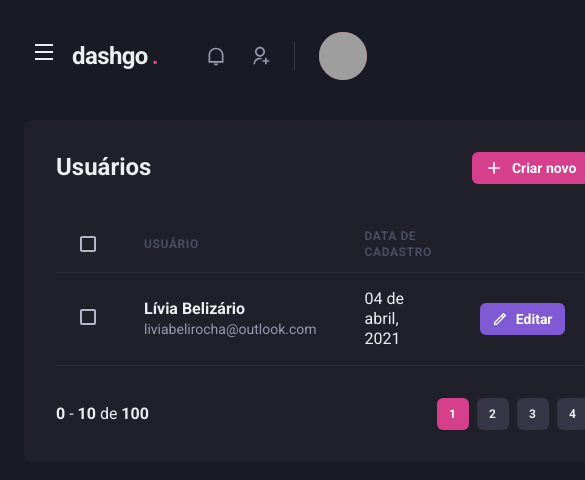
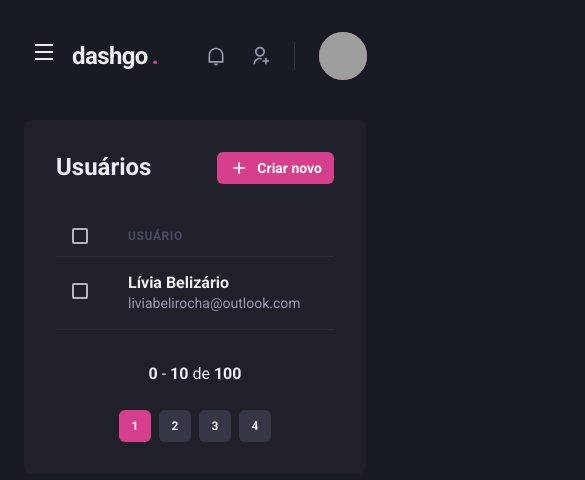
Before and after one commit to liviabelirocha/dashgo, a Next.js app: page /users in a window 390 px wide. Shown: the top 480 px of the page, 585 px wide, since content can reach past the window. Built offline with nearby package versions, Linux system fonts and the light colour scheme; grey boxes are pictures that could not be loaded.

Commit message:
feat: responsive user page

```diff
--- a/src/components/Pagination/index.tsx
+++ b/src/components/Pagination/index.tsx
@@ -5,7 +5,7 @@ import { PaginationItem } from "./PaginationItem";
 export function Pagination() {
   return (
     <Stack
-      direction="row"
+      direction={["column", "row"]}
       mt="8"
       justify="space-between"
       align="center"
--- a/src/pages/users/create.tsx
+++ b/src/pages/users/create.tsx
@@ -31,19 +31,19 @@ export default function CreateUser() {
       <Flex w="100%" my="6" maxW={1480} mx="auto" px="6">
         <Sidebar />
 
-        <Box flex="1" borderRadius="8" bg="gray.800" p="8">
+        <Box flex="1" borderRadius="8" bg="gray.800" p={["6", "8"]}>
           <Heading size="lg" fontWeight="normal">
             Criar usuário
           </Heading>
           <Divider my="6" borderColor="gray.700" />
 
           <VStack spacing="8">
-            <SimpleGrid minChildWidth={240} spacing="8" w="100%">
+            <SimpleGrid minChildWidth={240} spacing={["6", "8"]} w="100%">
               <Input name="name" label="Nome completo" />
               <Input name="email" label="E-mail" type="email" />
             </SimpleGrid>
 
-            <SimpleGrid minChildWidth={240} spacing="8" w="100%">
+            <SimpleGrid minChildWidth={240} spacing={["6", "8"]} w="100%">
               <Input name="password" type="password" label="Senha" />
               <Input
                 name="password_confirmation"
--- a/src/pages/users/index.tsx
+++ b/src/pages/users/index.tsx
@@ -12,6 +12,7 @@ import {
   Th,
   Thead,
   Tr,
+  useBreakpointValue,
 } from "@chakra-ui/react";
 import { RiAddLine, RiPencilLine } from "react-icons/ri";
 
@@ -20,6 +21,11 @@ import { Sidebar } from "../../components/Sidebar";
 import { Pagination } from "../../components/Pagination";
 
 export default function UserList() {
+  const isWideVersion = useBreakpointValue({
+    base: false,
+    lg: true,
+  });
+
   return (
     <Box>
       <Header />
@@ -47,17 +53,17 @@ export default function UserList() {
           <Table colorScheme="whiteAlpha">
             <Thead>
               <Tr>
-                <Th px="6" color="gray.300" w="8">
+                <Th px={["4", "4", "6"]} color="gray.300" w="8">
                   <Checkbox colorScheme="pink" />
                 </Th>
                 <Th>Usuário</Th>
-                <Th>Data de cadastro</Th>
-                <Th w="8"></Th>
+                {isWideVersion && <Th>Data de cadastro</Th>}
+                {isWideVersion && <Th w="8"></Th>}
               </Tr>
             </Thead>
             <Tbody>
               <Tr>
-                <Td px="6">
+                <Td px={["4", "4", "6"]}>
                   <Checkbox colorScheme="pink" />
                 </Td>
                 <Td>
@@ -68,7 +74,8 @@ export default function UserList() {
                     </Text>
                   </Box>
                 </Td>
-                <Td>04 de abril, 2021</Td>
+                {isWideVersion && <Td>04 de abril, 2021</Td>}
+                {isWideVersion && (
                   <Td>
                     <Button
                       as="a"
@@ -80,6 +87,7 @@ export default function UserList() {
                       Editar
                     </Button>
                   </Td>
+                )}
               </Tr>
             </Tbody>
           </Table>
```
Lines whose indentation alone changed are shown as unchanged.
